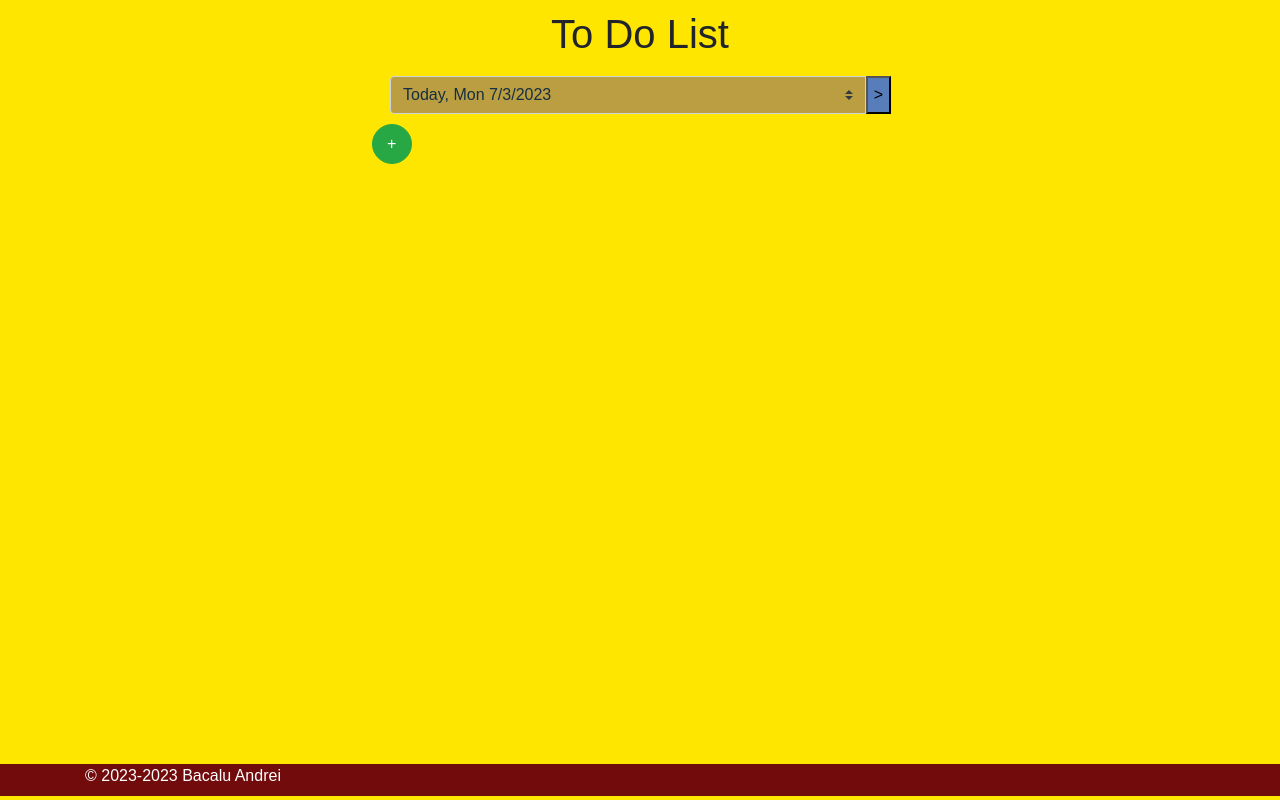
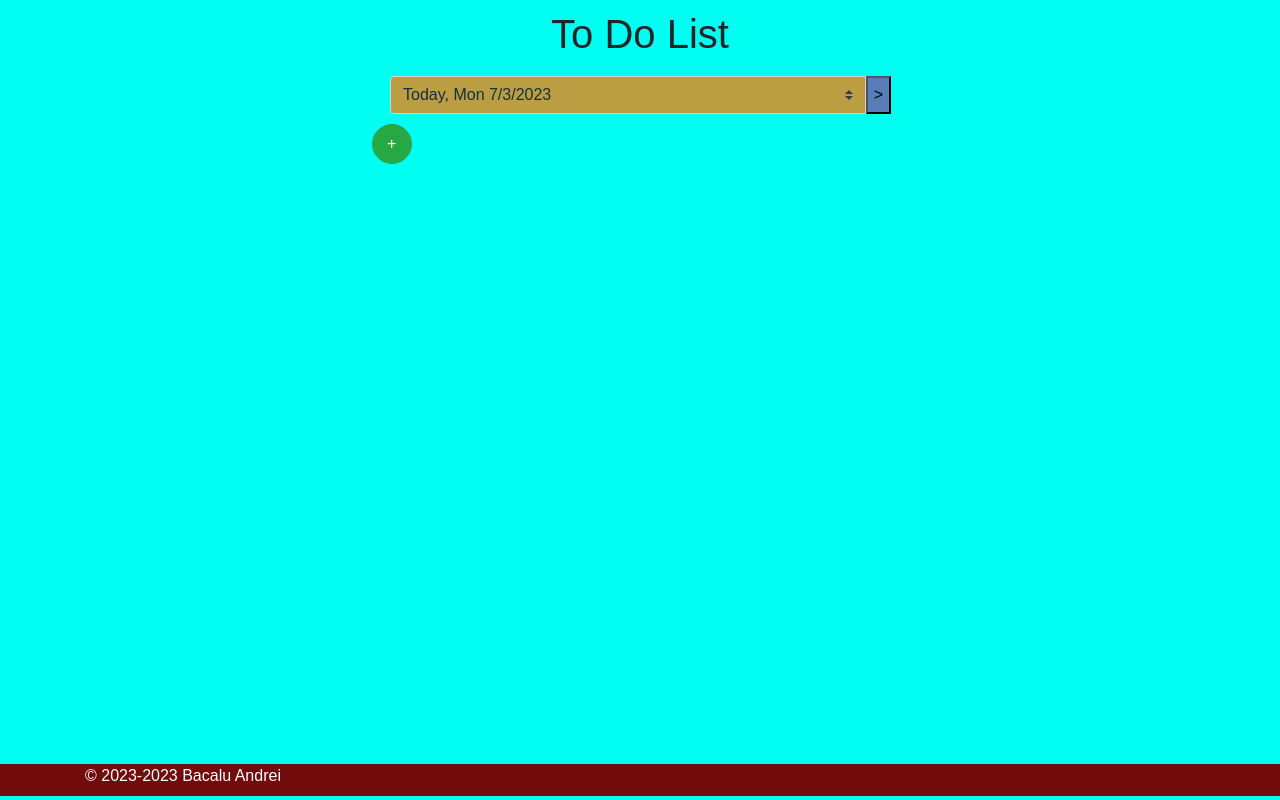
Before and after one commit to bacalu93/Project-Exam-DevOps-2023, a Flask app: page / in a window 1280 px wide. Run offline with Flask 3, Linux system fonts and the light colour scheme; data that the repository does not hold is empty; some libraries are stand-ins or nearby versions.

Commit message:
change background color

```diff
--- a/static/css/home.css
+++ b/static/css/home.css
@@ -1,5 +1,5 @@
 body {
-    background-color: #ffe600;
+    background-color: #00fff2;
     font-family: sans-serif;
 }
 
```
